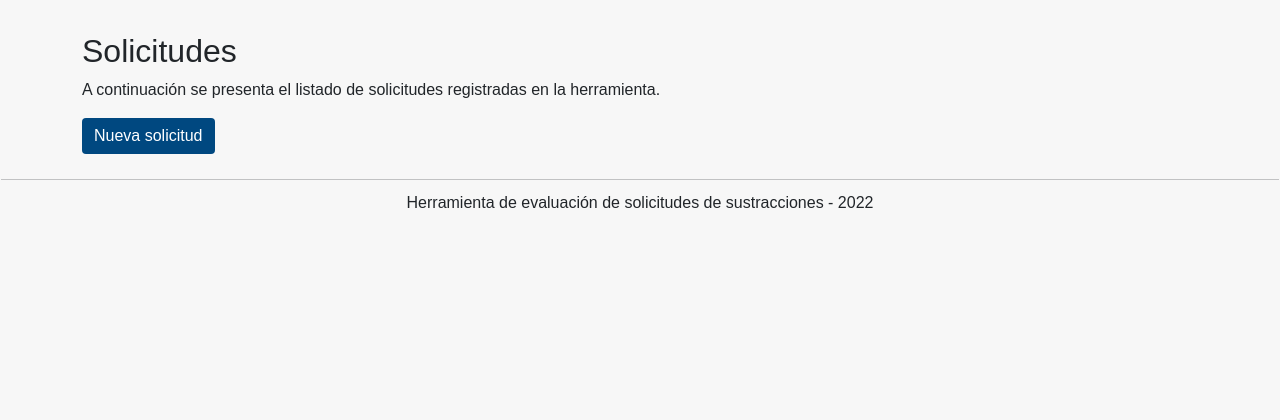
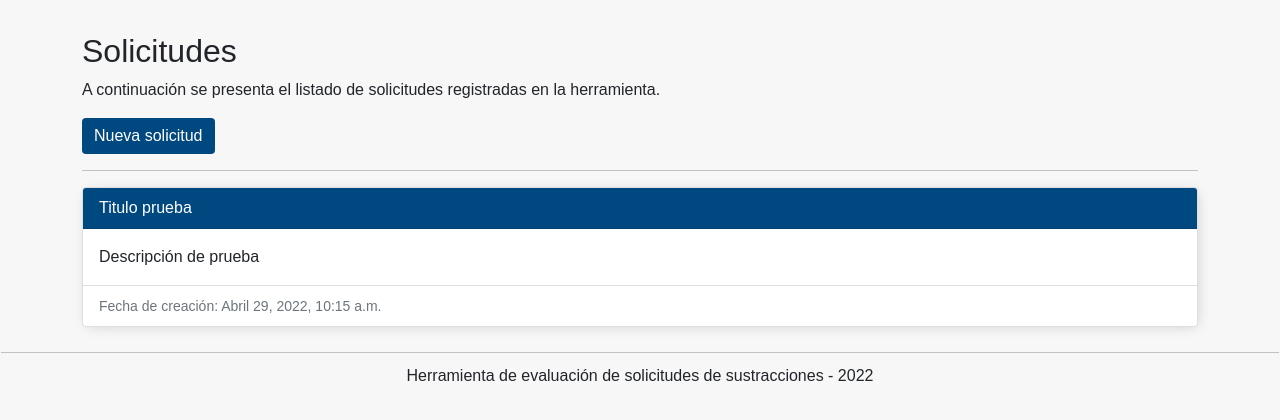
Before and after one commit to jairoruizsaenz/app_mads, a Django app: page /solicitudes/ in a window 1280 px wide. Shown: the part 62-482 px from the top of the page. Run offline with Django 3.2, Linux system fonts and the light colour scheme; data comes from the database, SQL or seed files in the repository; both versions use the stored data as it was after the commit; some libraries are stand-ins or nearby versions.

Commit message:
Se hacen ajustes para presentar lista de solicitudes

```diff
--- a/MADS/base/templates/base/inicio.html
+++ /dev/null
@@ -1,16 +0,0 @@
-<!-- templates/inicio.html -->
-{% extends 'base.html' %}
-{% load static %}
-{% block referencia %}base/inicio.html{% endblock %}
-{% block title_1 %}{% block title_2 %}Solicitudes{% endblock %}{% endblock %}
-
-{% block content %}
-<div class="row">
-    <div class="col-12">
-        <p>
-            A continuación se presenta el listado de solicitudes registradas en la herramienta.
-        </p>
-        <a class="btn btn-success" href="{% url 'baseApp:crear_solicitud' %}">Nueva solicitud</a>
-    </div>
-</div>
-{% endblock %}
--- /dev/null
+++ b/MADS/base/templates/base/solicitud_list.html
@@ -0,0 +1,38 @@
+<!-- templates/inicio.html -->
+{% extends 'base.html' %}
+{% load static %}
+{% block referencia %}base/inicio.html{% endblock %}
+{% block title_1 %}{% block title_2 %}Solicitudes{% endblock %}{% endblock %}
+
+{% block content %}
+    <div class="row">
+        <div class="col-12">
+            <p>
+                A continuación se presenta el listado de solicitudes registradas en la herramienta.
+            </p>
+            <a class="btn btn-primary" href="{% url 'baseApp:crear_solicitud' %}">Nueva solicitud</a>
+        </div>
+    </div>
+	<hr>
+	<div class="row row-cols-12 row-cols-md-12 g-12">
+		{% for solicitud in solicitudes %}
+			<div class="col">
+				{% comment %} <a href="{% url 'baseApp:detalles-solicitud' solicitud.pk %}" class="card h-100"> {% endcomment %}
+				<a href="" class="card h-100">
+					<div class="card-header text-white bg-primary">{{ solicitud.titulo }}</div>
+					<div class="card-body">
+						<!-- <h5 class="card-title">Card title</h5> -->
+						<p class="card-text texto-justificado">{{ solicitud.descripcion }}</p>
+					</div>
+					<div class="card-footer bg-transparent">
+						<div class="row">
+							<div class="col-md-9">
+								<small class="text-muted">Fecha de creación: {{ solicitud.created_at }}</small>
+							</div>
+						</div>
+					</div>
+				</a>
+			</div>
+		{% endfor %}
+	</div>
+{% endblock %}
--- a/MADS/base/urls.py
+++ b/MADS/base/urls.py
@@ -6,6 +6,6 @@ from .views import *
 
 app_name = 'baseApp'
 urlpatterns = [
-    path('solicitudes/', Home, name='solicitudes'),
+    path('solicitudes/', ListSolicitudes, name='solicitudes'),
     path('crear-solicitud/', CreateMapa, name='crear_solicitud'),
 ]
--- a/MADS/base/views.py
+++ b/MADS/base/views.py
@@ -3,22 +3,17 @@ from .models import Solicitud
 from .forms import SolicitudCreateForm
 
 
-def Home(request):
-    context = { 'mensaje': 'Este es un mensaje de prueba' }
-    return render(request, 'base/inicio.html', context)
-
-
-# def ListSolicitudes(request):
-#     solicitudes = Solicitud.objects.all().order_by('-created_at')
-#     context = { 'solicitudes':solicitudes }
-#     return render(request, 'base/solicitudes_list.html', context)
+def ListSolicitudes(request):
+    solicitudes = Solicitud.objects.all().order_by('-created_at')
+    context = { 'solicitudes':solicitudes, 'mensaje': 'Este es un mensaje de prueba' }
+    return render(request, 'base/solicitud_list.html', context)
 
 
 def CreateMapa(request):
     form = SolicitudCreateForm(request.POST or None)
     if form.is_valid():
         solicitud_nueva = form.save()
-        # return redirect('baseApp:lista-mapas')
+        return redirect('baseApp:lista_solicitud')
 
     context = {'form':form}
     return render(request, 'base/solicitud_create.html', context)
--- a/MADS/static/css/main.css
+++ b/MADS/static/css/main.css
@@ -19,5 +19,18 @@ body {
 
 .btn {
     border: none;
+    /* background-color: rgb(0,72,128) !important; */
+}
+
+.bg-primary, .btn-primary {
     background-color: rgb(0,72,128) !important;
 }
+
+.card,
+.card:hover {
+    color: inherit;
+    text-decoration: none;
+
+    -webkit-box-shadow: 2px 2px 13px -4px rgba(0, 0, 0, 0.21);
+    box-shadow: 2px 2px 13px -4px rgba(0, 0, 0, 0.21);
+}
--- a/MADS/templates/home.html
+++ b/MADS/templates/home.html
@@ -12,7 +12,7 @@
         <p>
             El propósito de esta herramienta consiste en estandarizar y facilitar la evaluación de las solicitudes de sustracciones de áreas de reserva forestal de orden nacional que llegan a la dirección de Bosques, Biodiversidad y Servicios Ecosistémicos del Ministerio de Ambiente y Desarrollo Sostenible.
         </p>
-        <a class="btn btn-success" href="{% url 'baseApp:solicitudes' %}">Ingresar</a>
+        <a class="btn btn-primary" href="{% url 'baseApp:solicitudes' %}">Ingresar</a>
     </div>
 </div>
 {% endblock %}
```
Also changed, not shown: MADS/base/templates/base/solicitud_list_2.html (added, +78 -0 lines), MADS/db.sqlite3.
